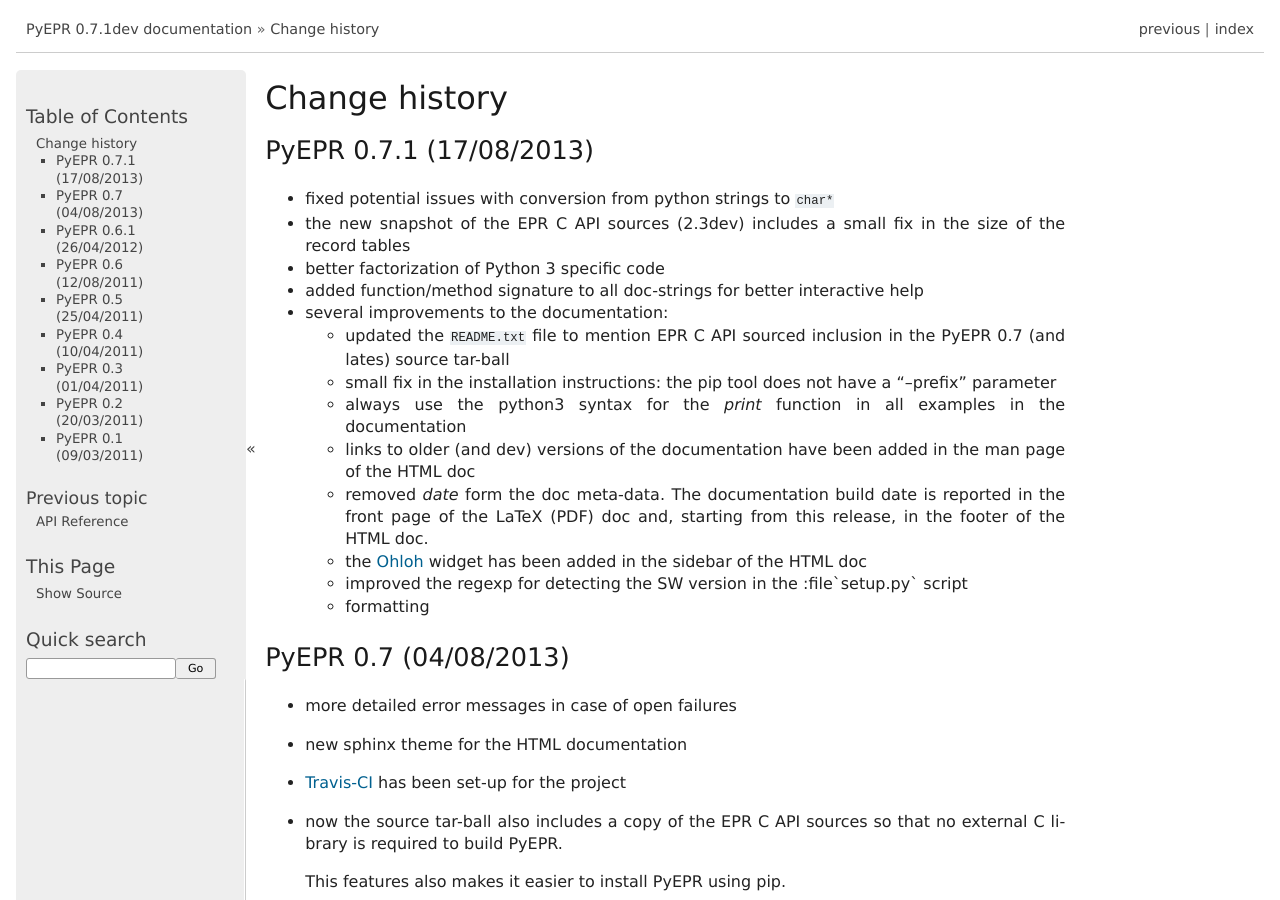
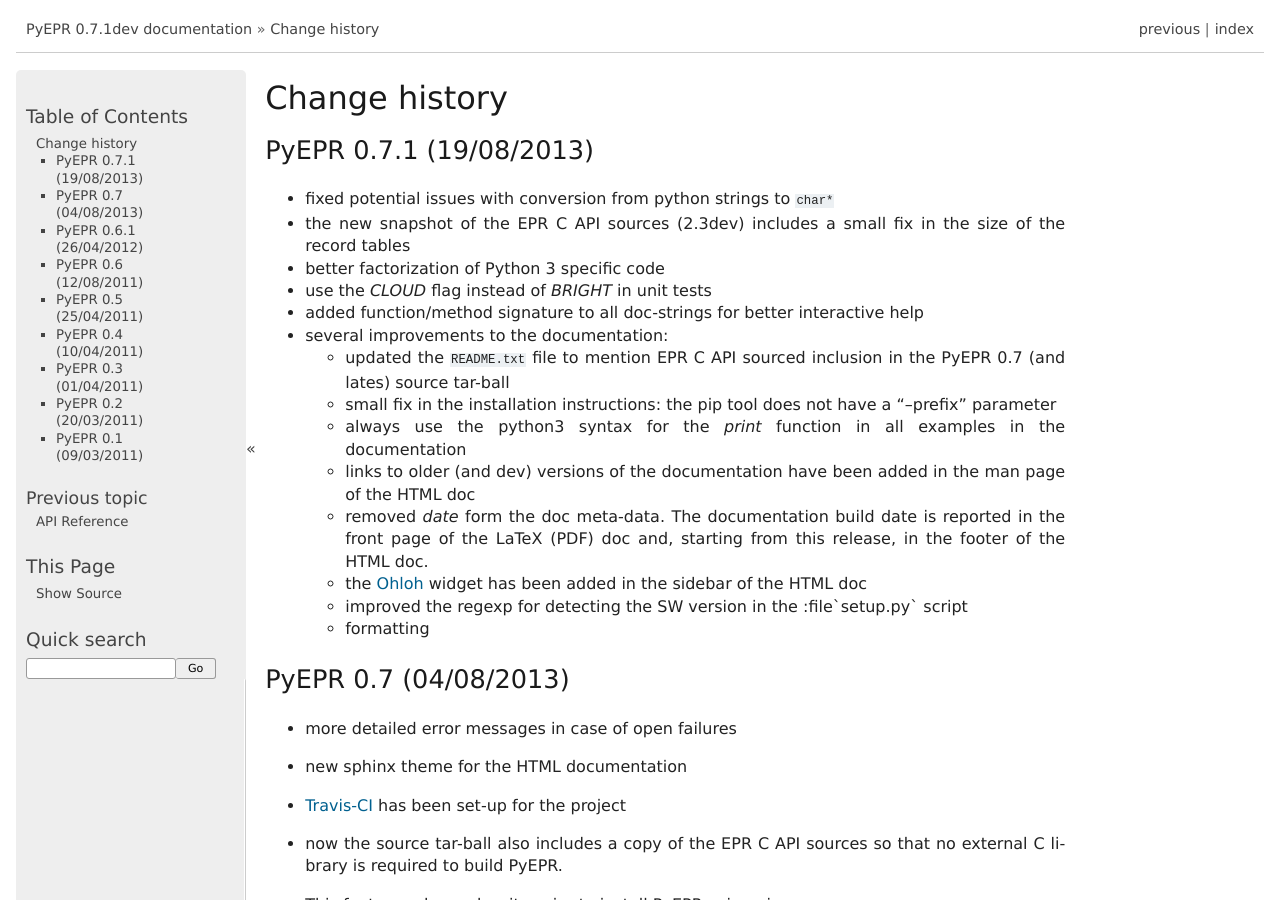
Before and after one commit to avalentino/pyepr, a Sphinx documentation site: the page built from doc/NEWS.txt, in a window 1280 px wide and 900 px high. Built offline with Sphinx 7.4.7, drawn with Linux system fonts in a browser that asks for light colours; formulas are drawn with MathJax 3.

Commit message:
Use CLOUD instead of BRIGHT flag for testing

```diff
--- a/doc/NEWS.txt
+++ b/doc/NEWS.txt
@@ -2,13 +2,14 @@
 ==============
 
 
-PyEPR 0.7.1 (17/08/2013)
+PyEPR 0.7.1 (19/08/2013)
 ------------------------
 
 * fixed potential issues with conversion from python strings to ``char*``
 * the new snapshot of the EPR C API sources (2.3dev) includes a small fix
   in the size of the record tables
 * better factorization of Python 3 specific code
+* use the *CLOUD* flag instead of *BRIGHT* in unit tests
 * added function/method signature to all doc-strings for better interactive
   help
 * several improvements to the documentation:
```
Also changed, not shown: 1 other file.
